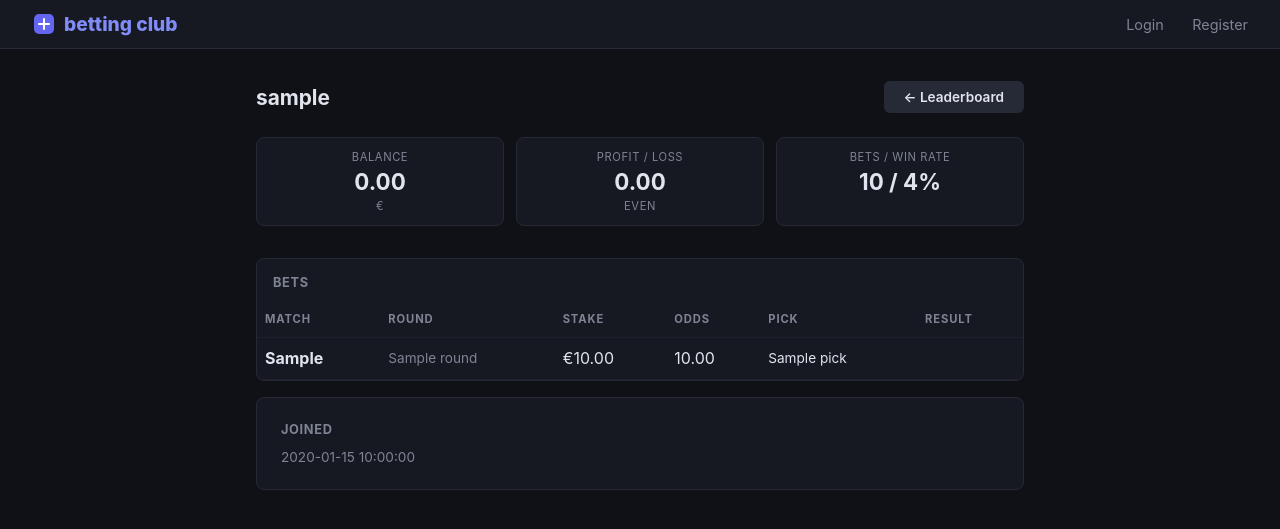
After one commit to jalrego/betting-club, a Flask app: template templates/user.html in a window 1280 px wide. The commit adds this page. Shown: the top 529 px of the page. Run offline with Flask 3, Linux system fonts and the light colour scheme; the template is opened without the code that fills it: most values are stand-ins (such as "Sample title", 1, 10 or a date in 2020); some libraries are stand-ins or nearby versions.

Commit message:
Add user profile pages with clickable names on leaderboard

```diff
--- a/app.py
+++ b/app.py
@@ -520,6 +520,7 @@ def leaderboard():
             bal = user_balance(u['id'])
             stats = user_bet_stats(u['id'])
             players.append({
+                'id': u['id'],
                 'username': u['username'],
                 'latest_balance': bal / 100.0,
                 'updates': stats['total'],
@@ -535,6 +536,36 @@ def leaderboard():
     return render_template('admin.html', players=players, starting=STARTING_BALANCE / 100.0)
 
 
+@app.route('/user/<int:user_id>')
+@login_required
+def user_profile(user_id):
+    db = get_db()
+
+    user = db.execute(
+        f'SELECT * FROM users WHERE id = {p()}',
+        (user_id,)
+    ).fetchone()
+
+    if not user:
+        flash('User not found.', 'danger')
+        return redirect(url_for('leaderboard'))
+
+    try:
+        balance = user_balance(user_id)
+        bets = user_bets(user_id)
+        stats = user_bet_stats(user_id)
+    except Exception as e:
+        logging.error(f"user_profile error: {e}")
+        raise
+
+    return render_template('user.html',
+                           profile_user=dict(user),
+                           balance=balance / 100.0,
+                           bets=bets,
+                           stats=stats,
+                           starting=STARTING_BALANCE / 100.0)
+
+
 if __name__ == '__main__':
     port = int(os.environ.get('PORT', 8080))
     app.run(debug=True, host='0.0.0.0', port=port)
--- a/templates/admin.html
+++ b/templates/admin.html
@@ -31,7 +31,7 @@
             <span class="rank-num">{{ loop.index }}</span>
           {% endif %}
         </td>
-        <td><strong>{{ player.username }}</strong></td>
+        <td><a href="{{ url_for('user_profile', user_id=player.id) }}"><strong>{{ player.username }}</strong></a></td>
         <td>
           {% if player.latest_balance is not none %}
             &euro;{{ "%.2f"|format(player.latest_balance) }}
--- /dev/null
+++ b/templates/user.html
@@ -0,0 +1,84 @@
+{% extends "base.html" %}
+{% block content %}
+
+<div class="flex-between" style="margin-bottom: 1.5rem;">
+  <h1>{{ profile_user.username }}</h1>
+  <a href="{{ url_for('leaderboard') }}" class="btn btn-secondary">&larr; Leaderboard</a>
+</div>
+
+<div class="stat-grid" style="margin-bottom: 1rem;">
+  <div class="card stat-box">
+    <div class="label">Balance</div>
+    <div class="value">{{ "%.2f"|format(balance) }}</div>
+    <div class="label" style="margin-top: 0.25rem;">&euro;</div>
+  </div>
+  <div class="card stat-box">
+    <div class="label">Profit / Loss</div>
+    {% set pl = balance - starting %}
+    {% if pl > 0 %}
+      <div class="value green">+{{ "%.2f"|format(pl) }}</div>
+      <div class="label green" style="margin-top: 0.25rem;">&uarr; up</div>
+    {% elif pl < 0 %}
+      <div class="value red">{{ "%.2f"|format(pl) }}</div>
+      <div class="label red" style="margin-top: 0.25rem;">&darr; down</div>
+    {% else %}
+      <div class="value">0.00</div>
+      <div class="label" style="margin-top: 0.25rem;">even</div>
+    {% endif %}
+  </div>
+  <div class="card stat-box">
+    <div class="label">Bets / Win Rate</div>
+    <div class="value">{{ stats.total }} / {{ stats.win_rate }}%</div>
+  </div>
+</div>
+
+{% if bets %}
+<div class="card" style="padding: 0; overflow: hidden;">
+  <h2 style="padding: 1rem 1rem 0 1rem;">Bets</h2>
+  <table>
+    <thead>
+      <tr>
+        <th>Match</th>
+        <th>Round</th>
+        <th>Stake</th>
+        <th>Odds</th>
+        <th>Pick</th>
+        <th>Result</th>
+      </tr>
+    </thead>
+    <tbody>
+      {% for bet in bets %}
+      <tr>
+        <td><strong>{{ bet.match_info }}</strong></td>
+        <td class="text-sm text-muted">{{ bet.round }}</td>
+        <td>&euro;{{ "%.2f"|format(bet.stake) }}</td>
+        <td>{{ "%.2f"|format(bet.odds) }}</td>
+        <td class="text-sm">{{ bet.pick }}</td>
+        <td>
+          {% if bet.result == 'pending' %}
+            <span class="text-muted">&#9711; Pending</span>
+          {% elif bet.result == 'won' %}
+            <span class="green">&#9679; Won</span>
+          {% elif bet.result == 'lost' %}
+            <span class="red">&#9679; Lost</span>
+          {% elif bet.result == 'cashout' %}
+            <span class="gold">&#9679; Cashed</span>
+          {% endif %}
+        </td>
+      </tr>
+      {% endfor %}
+    </tbody>
+  </table>
+</div>
+{% else %}
+<div class="card">
+  <p class="text-muted">No bets yet.</p>
+</div>
+{% endif %}
+
+<div class="card">
+  <h2>Joined</h2>
+  <p class="text-muted text-sm">{{ profile_user.created_at }}</p>
+</div>
+
+{% endblock %}
```
